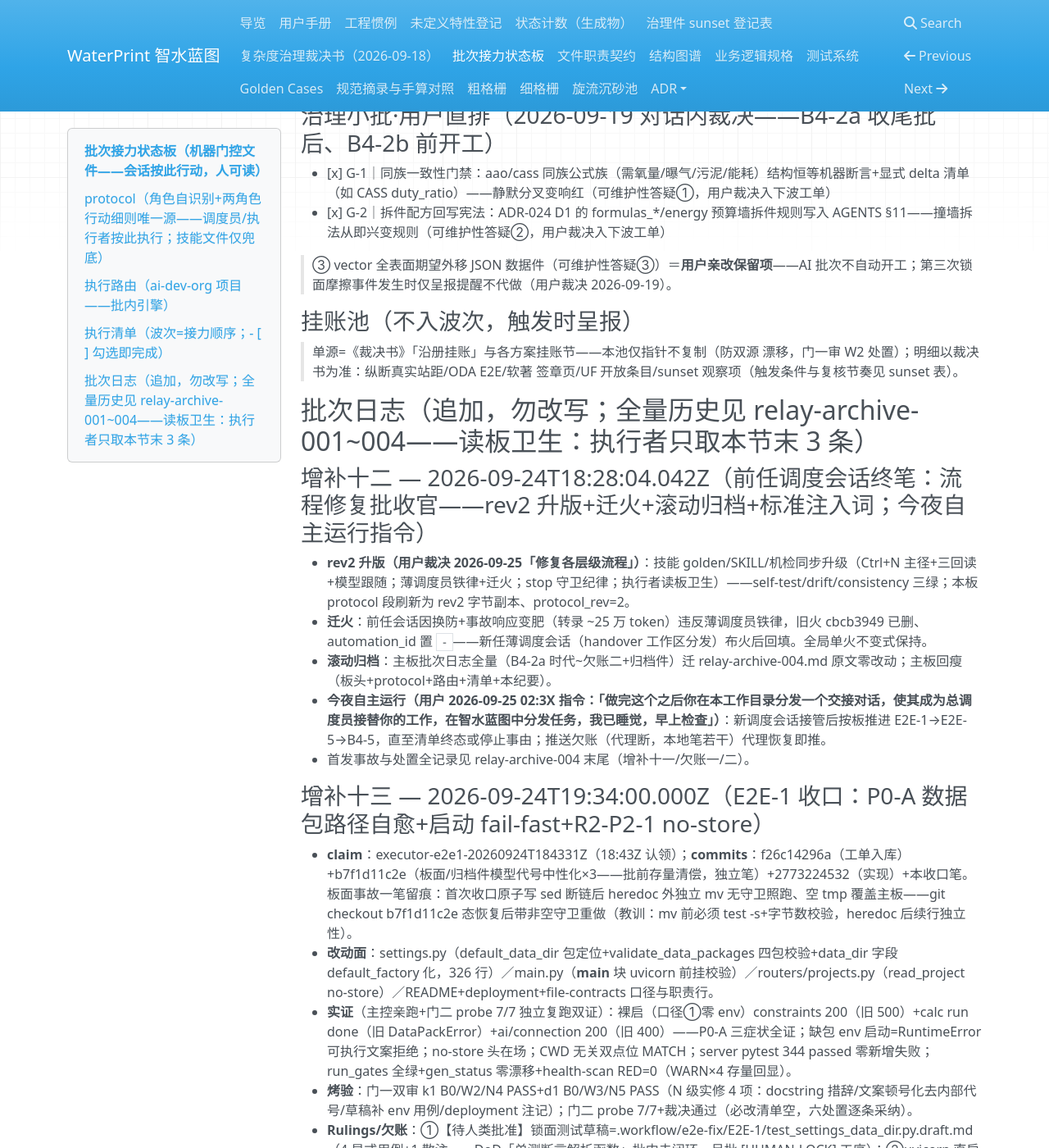
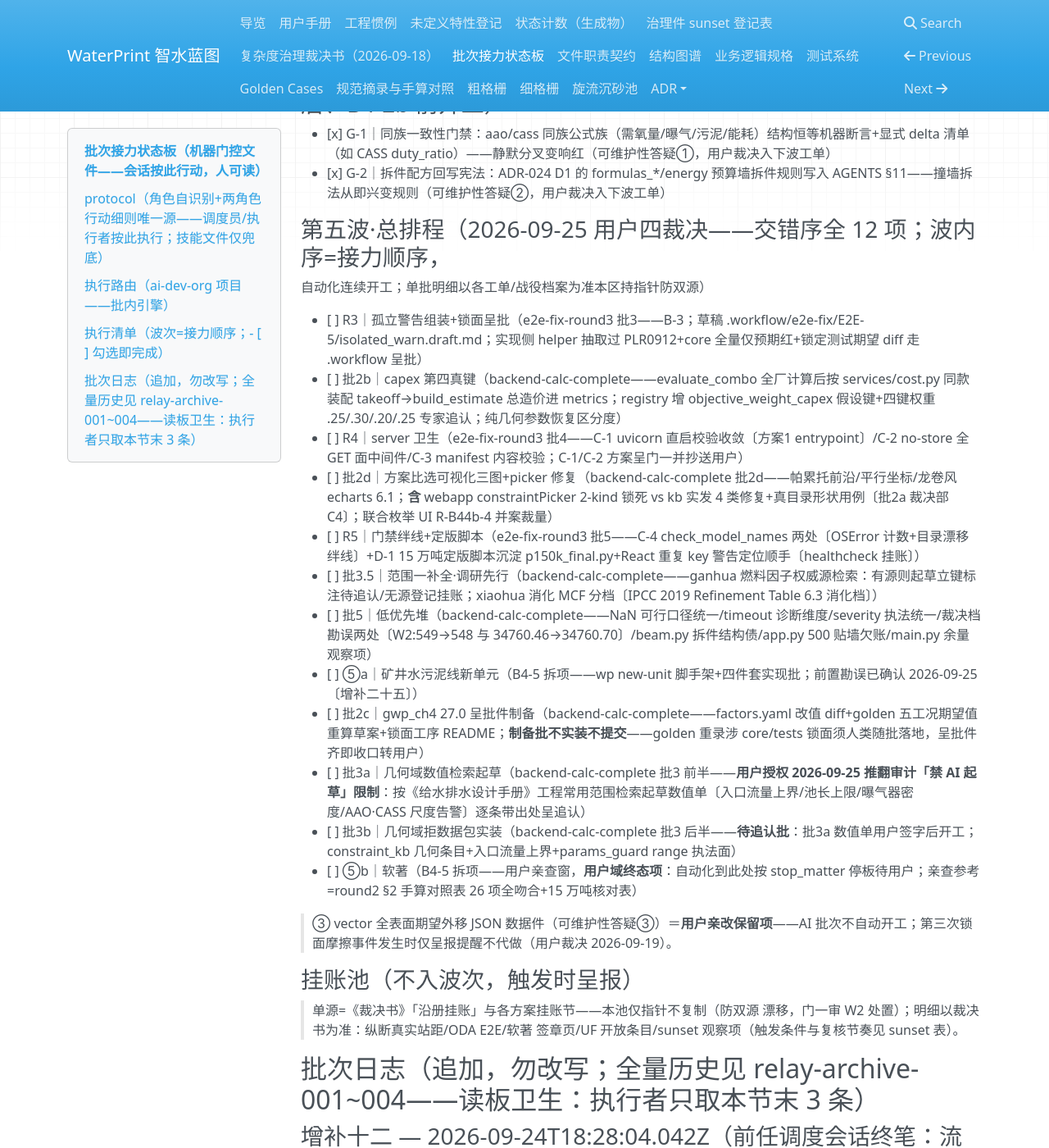
Before and after one commit to yyx20040712/waterprint, an MkDocs documentation site: the page built from docs/handoff/relay.md, in a window 1280 px wide and 1400 px high, scrolled down 4792 px. Shown: the whole window at 82% size. Built offline with MkDocs 1.6.1, drawn with Linux system fonts in a browser that asks for light colours; nearby versions of some CDN libraries; some of the changed text lies outside the part shown.

Commit message:
接力板增补二十五：用户四裁决+总排程上板（HOLD 解锁 READY——第五波 12 项交错序全排程；B4-5 勘误拆分 ⑤a/⑤b；批3 授权检索起草拆 3a/3b；调度连续开工就绪）

```diff
--- a/docs/handoff/relay.md
+++ b/docs/handoff/relay.md
@@ -12,30 +12,30 @@
 > - 执行者窗口（项目=智水蓝图）：「基于 E:\class\智水蓝图\waterprint\docs\handoff\relay.md 交接文档继续开发——读板（板头字段区+protocol 段+执行路由+执行清单+批次日志末 3 条）按 protocol 段执行者条款认领并执行本批；开工首步先加载技能 ai-dev-org（组织主干）；板 protocol 段缺失/预检失败才加载技能 batch-relay 兜底。工作区根 E:\class\智水蓝图\waterprint，相对路径以此为基。禁止创建任何新自动化。」
 > - 调度员窗口（迁火/接任用，工作区不限；布火为重活允许载技能，此后每班只读板）：「接任交接：你是 E:\class\智水蓝图\waterprint\docs\handoff\relay.md 的当班 hub 总调度员——读板头+protocol 段（现行 rev）→ 按 batch-relay 技能 references/ops-manual.md 换防协议迁火并回填 automation_id → 提交推送 → 随即按 protocol 段开批通道（前台门+回车+回读④）发布执行者并原子写 last_dispatch_utc → 此后每班火只读板调度，禁执行禁重活禁载技能」
 
-- status: HOLD
-- automation_id: automation-b3938334-9394-4c50-99ac-2ff4332c3f40 <!-- 2026-09-25 迁火完成：旧火 cbcb3949 随肥调度会话退役已删；新火由新任薄调度会话（handover 工作区）布火回填 -->
+- status: READY <!-- 2026-09-25 用户四裁决解锁（增补二十五）：B4-5 勘误确认拆 ⑤a/⑤b+批3 授权检索起草+总排序采纳——HOLD 收线，待换防布火 -->
+- automation_id: automation-b3938334-9394-4c50-99ac-2ff4332c3f40 <!-- 2026-09-25 迁火完成：旧火 cbcb3949 随肥调度会话退役已删；新火由新任薄调度会话（handover 工作区）布火回填 ——2026-09-25 HOLD 收线时该火已删，本行值过期：换防时由新任 hub 重布火并回填 -->
 - shared_fire: true
 - plan: docs/handoff/relay.md#执行清单（自含清单，收口 grep 本文件 `- [ ]` 计余量）
 - spec: docs/design/2026-09-18_complexity-governance-ruling.md
 - poll_interval_min: 10
 - fire_budget_min: 120
 - last_dispatch: 2026-09-19T11:14:24+08:00
-- heartbeat_utc: 2026-09-24T23:44:02.069Z <!-- B4-5 终批收口（stop_matter） -->
+- heartbeat_utc: 2026-09-24T23:44:02.069Z <!-- B4-5 终批收口（stop_matter）——换防重置 -->
 - claim: -
-- no_progress_count: 1 <!-- B4-5 批勾选未增（用户门控非系统性卡死——stop_matter 优先） -->
-- checked_total: 27 <!-- 2026-09-25 增补十：+E2E-1~5 插队战役五项 -->
-- checked_done: 26 <!-- 2026-09-24 E2E-5 收口 25→26（插队战役收官——回归 B4-5 终批） -->
+- no_progress_count: 0 <!-- 2026-09-25 新排程重置（原 1=B4-5 用户门控非系统性卡死） -->
+- checked_total: 38 <!-- 2026-09-25 增补二十五：27−1（B4-5 拆分）+12（第五波 R3/批2b/R4/批2d/R5/批3.5/批5/⑤a/批2c/批3a/批3b/⑤b） -->
+- checked_done: 26 <!-- 2026-09-24 E2E-5 收口 25→26；批2a 收口不占本清单项（战役批，日志增补二十四记账） -->
 - protocol_rev: 4 <!-- 2026-09-25 上下文分工批原位升版 rev2→4（用户裁决：调度员纯调度零技能加载/执行者读板+自载 ai-dev-org）；旧值 2 -->
-- last_dispatch_utc: 2026-09-24T21:36:38.025Z <!-- E2E-2 批 2 四发成立 2026-09-25 21:33Z：fetus3 唤醒配方（聚焦+回车发草稿+nudge 补发）引导 sess_e2cd19af 起跑——前两醒会话（b868e5e6/1e7cdf54）短活动后未读板静默，非合格执行者——status 保持 READY 待认领 -->
-- relay_started_utc: 2026-09-24T17:44:23.011Z <!-- 2026-09-25 换防时刻 -->
-- batch_count: 6 <!-- 2026-09-24 B4-5 终批（判定②stop_matter——26/27 完成，余项用户门控） -->
+- last_dispatch_utc: 2026-09-24T21:36:38.025Z <!-- 换防布火发布首班时原子重写 -->
+- relay_started_utc: 2026-09-24T17:44:23.011Z <!-- 换防时重置（熔断墙钟基准） -->
+- batch_count: 6 <!-- 换防后继续累加（上限 60 足容 12 新项） -->
 - max_batches: 60
 - max_wall_hours: 90
-- hold_reason: stop_matter <!-- B4-5 双子项用户门控：⑤a norms mine_water_sludge_line 手算表追认（用户域——data/norms 零追认档）+⑤b 软著用户亲查时间窗（AI 仅辅助位——裁决书 B4-5 行明示）。非猜测可解，留用户晨间裁决 -->
+- hold_reason: - <!-- 2026-09-25 解锁：原 stop_matter（B4-5 双子项用户门控）——⑤a 勘误排程+⑤b 转清单终态项 -->
 - last_handover: 2026-09-25
 - claimed_by: -
 - claimed_at: -
-- next_batch: 待用户：①追认 mine_water_sludge_line 手算表（data/norms）→开 ⑤a wp new-unit 脚手架；②软著亲查窗口（round2 §2 计算内核正确性实证供参考）→⑤b 实现批。重启=/batch-relay 换防（火已随 HOLD 收线删除）
+- next_batch: R3 孤立警告组装+锁面呈批（第五波首项——交错序全 12 项见执行清单第五波；换防布火后按序连续开工）
 
 ## protocol（角色自识别+两角色行动细则唯一源——调度员/执行者按此执行；技能文件仅兜底）
 - 本板 protocol_rev=4；rev3/rev2/rev1/rev0 存量板读法向下兼容（rev0 无此行读旧字段名 last_dispatch，仅警告不阻断），换防时迁移至现行 rev。
@@ -121,6 +121,22 @@
 
 - [x] G-1｜同族一致性门禁：aao/cass 同族公式族（需氧量/曝气/污泥/能耗）结构恒等机器断言+显式 delta 清单（如 CASS duty_ratio）——静默分叉变响红（可维护性答疑①，用户裁决入下波工单）
 - [x] G-2｜拆件配方回写宪法：ADR-024 D1 的 formulas_*/energy 预算墙拆件规则写入 AGENTS §11——撞墙拆法从即兴变规则（可维护性答疑②，用户裁决入下波工单）
+
+### 第五波·总排程（2026-09-25 用户四裁决——交错序全 12 项；波内序=接力顺序，
+自动化连续开工；单批明细以各工单/战役档案为准本区持指针防双源）
+
+- [ ] R3｜孤立警告组装+锁面呈批（e2e-fix-round3 批3——B-3；草稿 .workflow/e2e-fix/E2E-5/isolated_warn.draft.md；实现侧 helper 抽取过 PLR0912+core 全量仅预期红+锁定测试期望 diff 走 .workflow 呈批）
+- [ ] 批2b｜capex 第四真键（backend-calc-complete——evaluate_combo 全厂计算后按 services/cost.py 同款装配 takeoff→build_estimate 总造价进 metrics；registry 增 objective_weight_capex 假设键+四键权重 .25/.30/.20/.25 专家追认；纯几何参数恢复区分度）
+- [ ] R4｜server 卫生（e2e-fix-round3 批4——C-1 uvicorn 直启校验收敛〔方案1 entrypoint〕/C-2 no-store 全 GET 面中间件/C-3 manifest 内容校验；C-1/C-2 方案呈门一并抄送用户）
+- [ ] 批2d｜方案比选可视化三图+picker 修复（backend-calc-complete 批2d——帕累托前沿/平行坐标/龙卷风 echarts 6.1；**含** webapp constraintPicker 2-kind 锁死 vs kb 实发 4 类修复+真目录形状用例〔批2a 裁决部 C4〕；联合枚举 UI R-B44b-4 并案裁量）
+- [ ] R5｜门禁绊线+定版脚本（e2e-fix-round3 批5——C-4 check_model_names 两处〔OSError 计数+目录漂移绊线〕+D-1 15 万吨定版脚本沉淀 p150k_final.py+React 重复 key 警告定位顺手〔healthcheck 挂账〕）
+- [ ] 批3.5｜范围一补全·调研先行（backend-calc-complete——ganhua 燃料因子权威源检索：有源则起草立键标注待追认/无源登记挂账；xiaohua 消化 MCF 分档〔IPCC 2019 Refinement Table 6.3 消化档〕）
+- [ ] 批5｜低优先堆（backend-calc-complete——NaN 可行口径统一/timeout 诊断维度/severity 执法统一/裁决档勘误两处〔W2:549→548 与 34760.46→34760.70〕/beam.py 拆件结构债/app.py 500 贴墙欠账/main.py 余量观察项）
+- [ ] ⑤a｜矿井水污泥线新单元（B4-5 拆项——wp new-unit 脚手架+四件套实现批；前置勘误已确认 2026-09-25〔增补二十五〕）
+- [ ] 批2c｜gwp_ch4 27.0 呈批件制备（backend-calc-complete——factors.yaml 改值 diff+golden 五工况期望值重算草案+锁面工序 README；**制备批不实装不提交**——golden 重录涉 core/tests 锁面须人类随批落地，呈批件齐即收口转用户）
+- [ ] 批3a｜几何域数值检索起草（backend-calc-complete 批3 前半——**用户授权 2026-09-25 推翻审计「禁 AI 起草」限制**：按《给水排水设计手册》工程常用范围检索起草数值单〔入口流量上界/池长上限/曝气器密度/AAO·CASS 尺度告警〕逐条带出处呈追认）
+- [ ] 批3b｜几何域拒数据包实装（backend-calc-complete 批3 后半——**待追认批**：批3a 数值单用户签字后开工；constraint_kb 几何条目+入口流量上界+params_guard range 执法面）
+- [ ] ⑤b｜软著（B4-5 拆项——用户亲查窗，**用户域终态项**：自动化到此处按 stop_matter 停板待用户；亲查参考=round2 §2 手算对照表 26 项全吻合+15 万吨核对表）
 
 > ③ vector 全表面期望外移 JSON 数据件（可维护性答疑③）＝**用户亲改保留项**——AI 批次不自动开工；第三次锁面摩擦事件发生时仅呈报提醒不代做（用户裁决 2026-09-19）。
 
@@ -234,3 +250,14 @@
 - **移交人类**：[HUMAN-LOCK] 测试草案转正（.workflow/backend-calc-complete/b2a-test-drafts/——16 用例+README 四步工序，目标 test_constraints.py/test_stage.py 域）。
 - **登记欠账**：app.py=500 恰满零余量（批5 堆）；webapp constraintPicker 2-kind 锁死 vs kb 实发 4 类（裁决部 C4 批外既有——UI 勾选通道实践可达性依赖，并入批2d 修复+补真目录形状用例）。
 - **战役进度**：批1✓批2a✓→下一批=批2b capex 第四真键（依赖 2a 指标语义冻结已达成）→批2c gwp_ch4 27.0→批2d 可视化三图（含 picker 修复）→批3/3.5/5。板保持 HOLD（B4-5 用户门控未决——战役批次位阶独立照常推进）。
+
+### 增补二十五 — 2026-09-25T21:30:00+08:00（用户四裁决+总排程上板：HOLD 解锁 READY+第五波 12 项——批2a 收口后同日主控手术）
+
+- **四项裁决（用户 2026-09-25 晚，全按主控推荐除批3 外）**：
+  ①**⑤a 前置勘误确认**——`docs/norms/mine_water_sludge_line.md` 已有用户 2026-08-28 追认签字+golden 已含污泥链，裁决书所记「norms 待追认」前置过时（即 e2e-fix-round3 U-2 销账）：板面登记勘误，B4-5 原行拆分为 ⑤a（矿井水污泥线新单元——wp new-unit+四件套实现批）与 ⑤b（软著用户域）两清单项；裁决书历史件不回改（08 历史件红线——勘误以本行与执行清单为准）。
+  ②**总排序采纳推荐交错序**——R3→批2b→R4→批2d→R5→批3.5→批5→⑤a→批2c→批3a→批3b→⑤b（依赖考量：批2d 需批2b 先行升四目标；制备/待值/用户域殿后保连续）。
+  ③**批3 授权检索起草**——推翻审计「禁 AI 起草数值」限制（audit-norms §二.4 原口径）：主控按《给水排水设计手册》工程常用范围检索起草数值单（入口流量上界/池长上限/曝气器密度/AAO·CASS 尺度告警）逐条带出处**呈用户签字追认后**实装——批3 拆为批3a（起草批·自动）与批3b（实装批·待追认）。
+  ④**⑤b 软著挂起等窗口**——清单终态项（用户域）：自动化到该处按 stop_matter 停板待用户，不阻塞前序。
+- **板面手术**：status HOLD→READY（hold_reason 清空）；no_progress_count 重置 0；checked_total 27→38（−1 B4-5 拆分+12 第五波）；next_batch=R3；automation_id 行注记过期待换防回填；heartbeat/relay_started/batch_count 注记换防重置口径。执行清单新增第五波（12 项交错序，单批明细持指针防双源）。
+- **文档群维护记**：增补二十一「挂账六项与 P3 顺手清单见战役档 gate2 终裁报告」引用悬空（.workflow/healthcheck-20260925/ 无该落盘件）——已知两项折入排程（React 重复 key 警告定位→R5 顺手；联合枚举无 UI R-B44b-4→批2d 并案裁量），未知余项以 gate2-adjudication-package.md 存档为准不再追认引用；两锁面呈批件（F1/E2E-3）仍待人类 [HUMAN-LOCK]（与批2a 呈批件并见移交清单）。
+- **移交人类清单（集中索引）**：[HUMAN-LOCK] 四笔呈批件（①audit-norms 批1 测试 2 文件 6 用例 ②批2a 测试 2 文件 16 用例 ③E2E-1 四用例+E2E-3 桥单测 ④F1 增补三用例——落地后 server 红归零）+批2c golden 重录（制备批呈批件到位后）+批3a 数值追认单签字。重启自动化=/batch-relay 换防（调度员提示词=板头标准注入词调度员窗口 rev4 口径）。
```
Also changed, not shown: other parts of docs/handoff/relay.md (+1 -1 lines).
